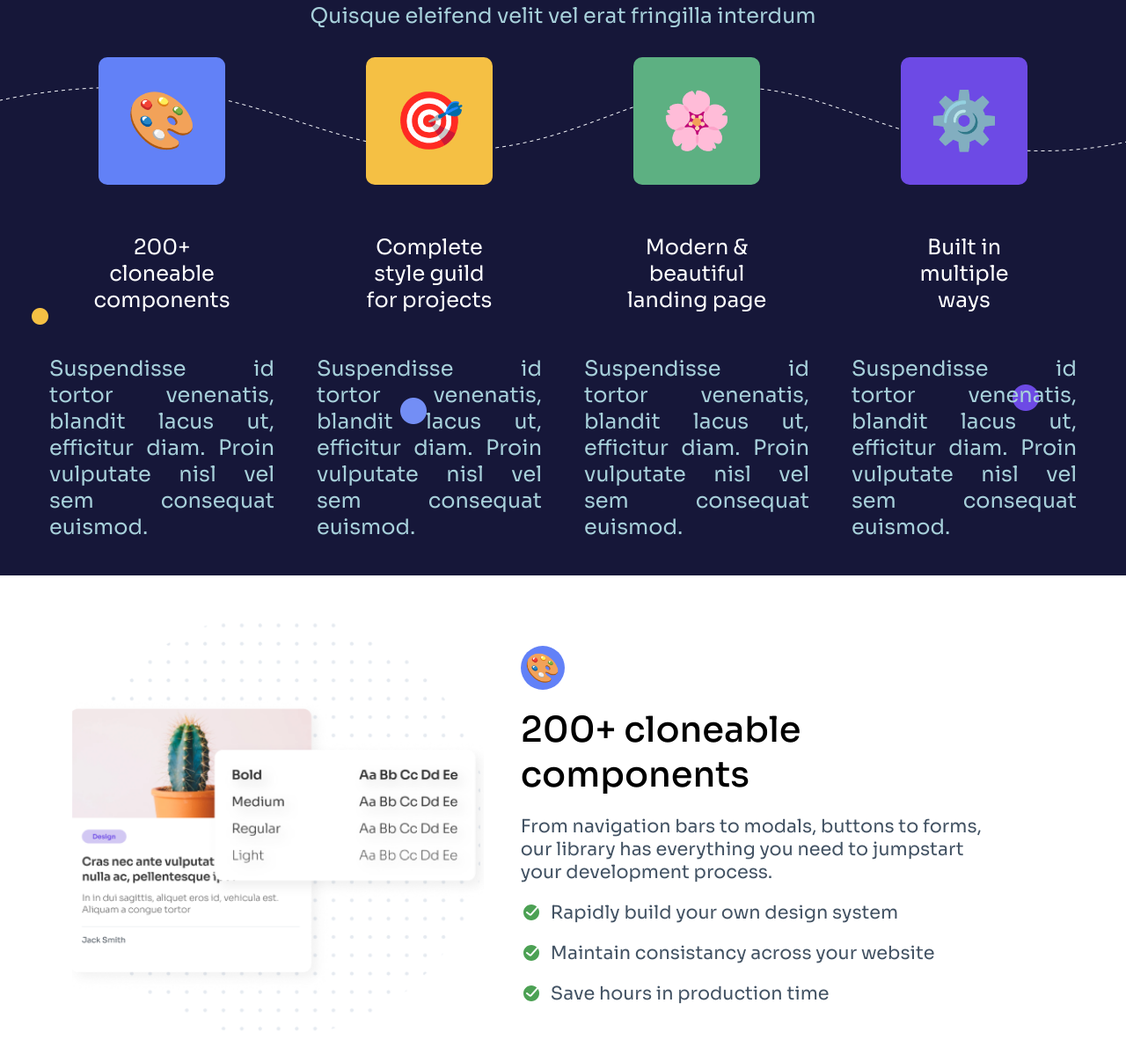
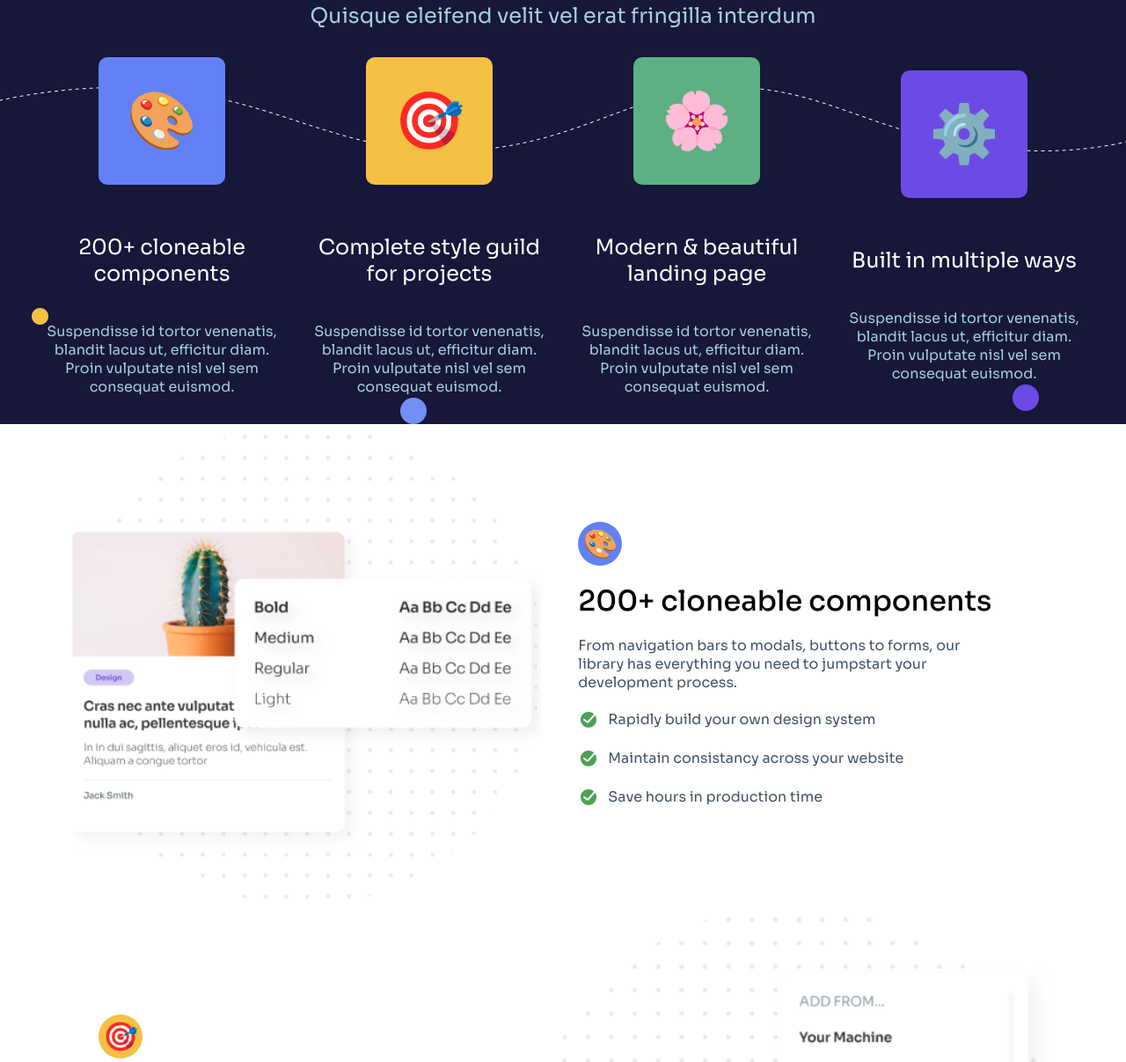
Before and after one commit to dreamer-6/Hufie-Page, a plain HTML site: page index.html in a window 1280 px wide. Shown: the part 814-2021 px from the top of the page at 88% size. Drawn offline with Linux system fonts and the light colour scheme.

Commit message:
final update

```diff
--- a/index.html
+++ b/index.html
@@ -3,8 +3,10 @@
 <head>
     <meta charset="UTF-8">
     <meta name="viewport" content="width=device-width, initial-scale=1.0">
-    <title>Document</title>
+    <meta name="description" content="Hufie page and project features">
+    <title>Hufie Page</title>
     <link rel="stylesheet" href="styles.css">
+    <link rel="icon" href="resources/logo.svg" type="image/x-icon"  sizes="96x96">
     <link rel="preconnect" href="https://fonts.googleapis.com">
     <link rel="preconnect" href="https://fonts.gstatic.com" crossorigin>
     <link href="https://fonts.googleapis.com/css2?family=Sora:wght@100..800&display=swap" rel="stylesheet">
--- a/styles.css
+++ b/styles.css
@@ -141,12 +141,12 @@ body{
 }
 .box .img-title{
     color: #fff;
-    margin: 1em 3em;
+    margin: 1em;
+    font-size: 1.5rem;
 }
 .box .img-desc{
     padding: 1em;
-    font-size: 1.5rem;
-    text-align: justify;
+    font-size: 1rem;
 }
 /* separete bg color*/
 .image-bg.blue{
@@ -183,7 +183,7 @@ body{
 }
 .project-info p{
     color: #425263;
-    font-size: 1.3rem;
+    font-size: 1rem;
     margin-right: 50px;
 }
 .highlight{
@@ -194,7 +194,7 @@ body{
     font-size: 1rem;
 }
 .project-title{
-    font-size: 2.5rem;
+    font-size: 2rem;
     font-weight: 500;
 }
 .icon{
```
Also changed, not shown: resources/download.jpg (added).
